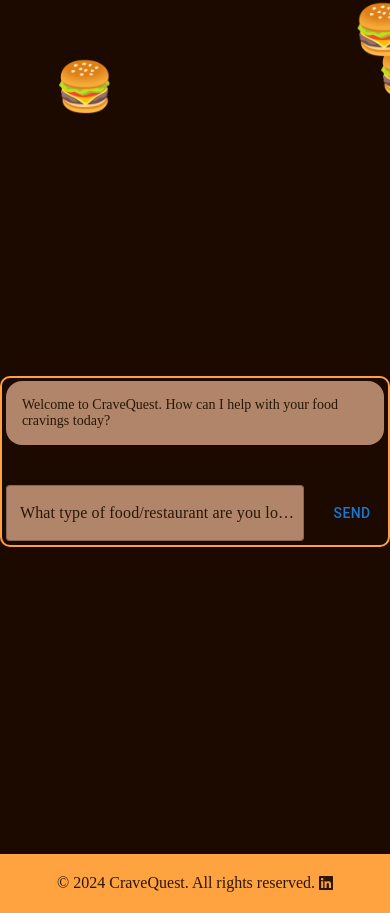
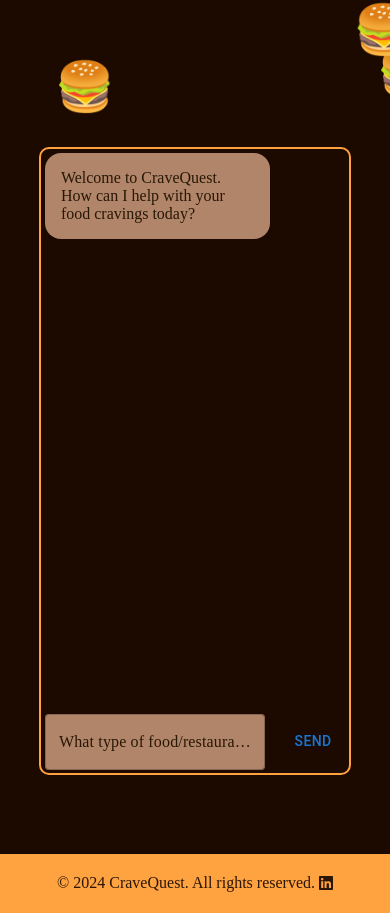
Before and after one commit to synakhanna/ai-restaurant-finder, a Next.js app: page / in a window 390 px wide. Shown: the part 775-1688 px from the top of the page. Built offline with nearby package versions, Linux system fonts and the light colour scheme; a web font is replaced by a local one.

Commit message:
body responsive

```diff
--- a/app/components/body.module.css
+++ b/app/components/body.module.css
@@ -15,7 +15,7 @@
 }
 
 .chatBox {
-  width: 50%;
+  width: 80%;
   height: 80%;
   overflow: auto;
   padding: 1%;
@@ -63,43 +63,3 @@
   background-color: #502c06;
   color: #e6ba9e;
 }
-
-/* Responsive Styles */
-@media (max-width: 1200px) {
-  .chatBox {
-    width: 70%;
-    height: auto;
-  }
-
-  .assistantMessage, .userMessage {
-    max-width: 90%;
-  }
-}
-
-@media (max-width: 768px) {
-  .chatBox {
-    width: 80%;
-    height: auto;
-  }
-
-  .assistantMessage, .userMessage {
-    max-width: 100%;
-  }
-}
-
-@media (max-width: 480px) {
-  .chatBox {
-    width: 100%;
-    height: auto;
-  }
-
-  .assistantMessage, .userMessage {
-    max-width: 100%;
-    font-size: 14px;
-  }
-
-  .sendButton {
-    font-size: 14px;
-    padding: 8px 16px;
-  }
-}
```
